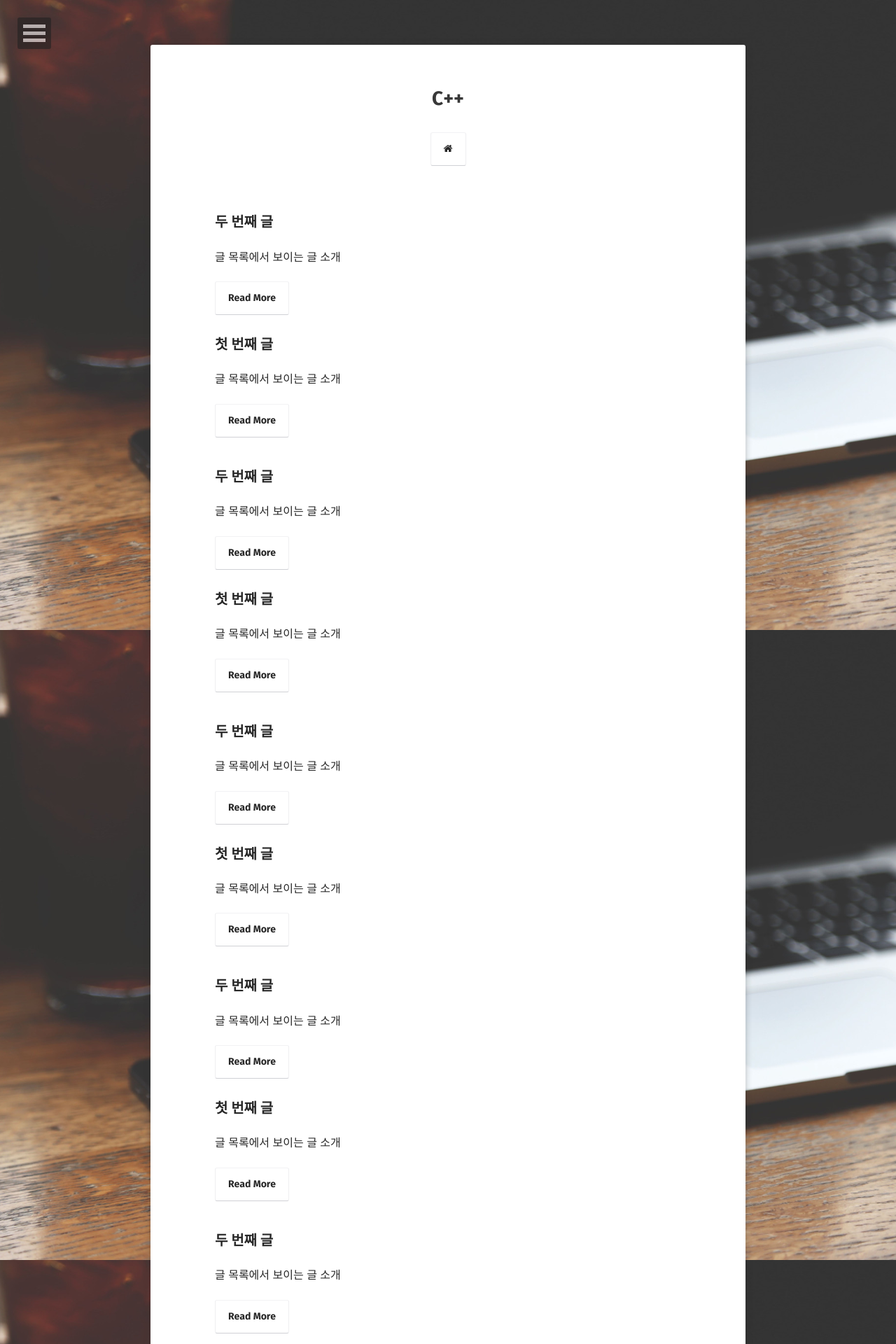
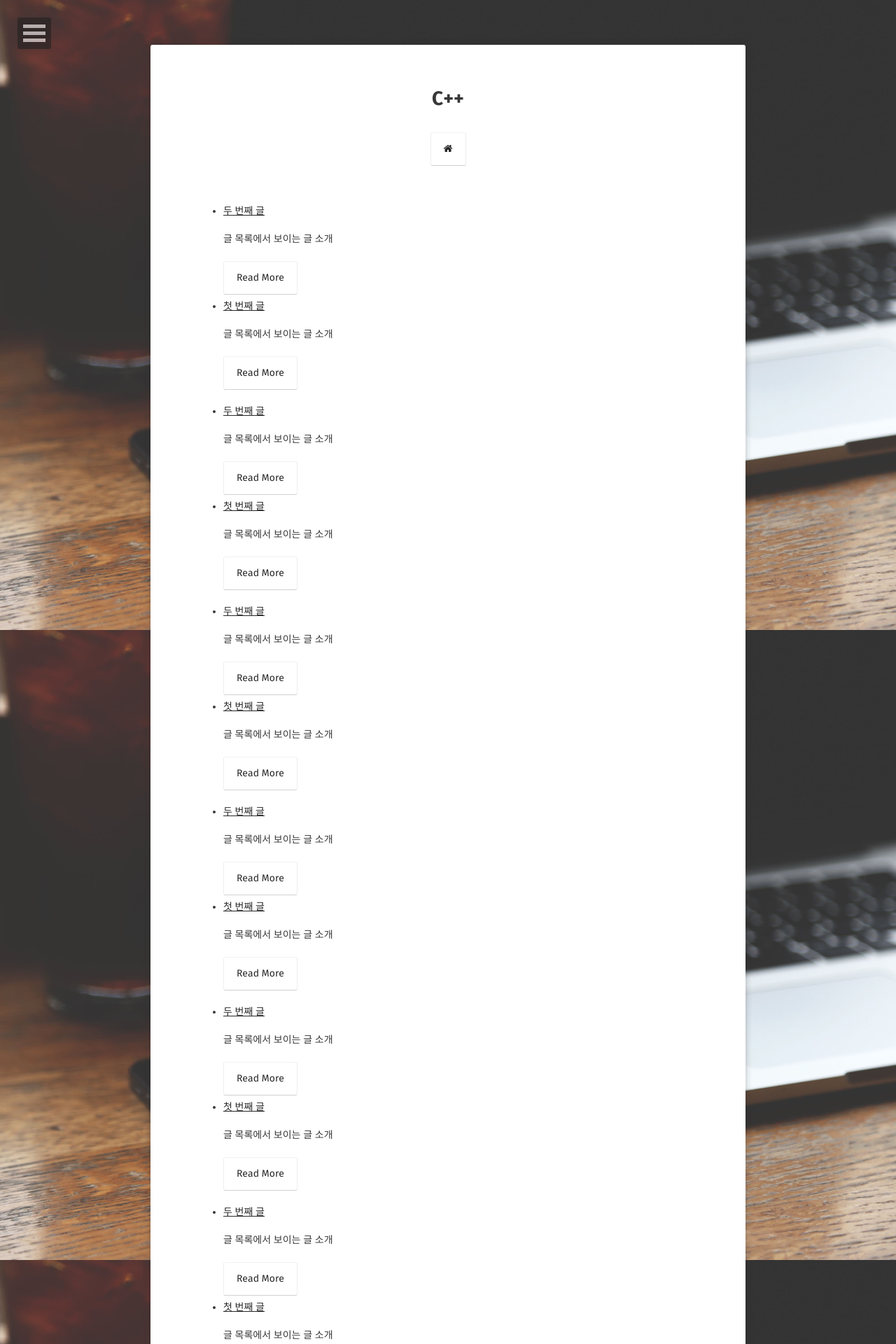
Before and after one commit to louren1234/louren1234.github.io, a Jekyll site: the page built from category/C++.md, in a window 1280 px wide. Shown: the top 1920 px of the page at 70% size. Built offline with Jekyll 4.4.1, drawn with Linux system fonts in a browser that asks for light colours; some web fonts are replaced; comment, search, counter and statistics services are not loaded.

Commit message:
카테고리 테스트
설마 이 문제일까

```diff
--- a/_layouts/category.html
+++ b/_layouts/category.html
@@ -36,7 +36,7 @@ layout: compress
                         <i class="fa fa-home"></i>
                     </a>
                 </div>
-                <div class="post-list">
+                <div>
                     <!-- {% for post in site.posts %}
                         {% if post.project == null %} -->
                     <ul>
```
